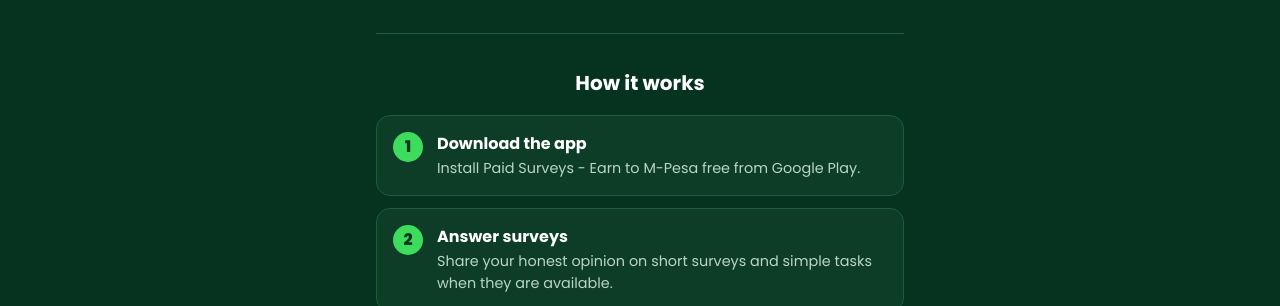
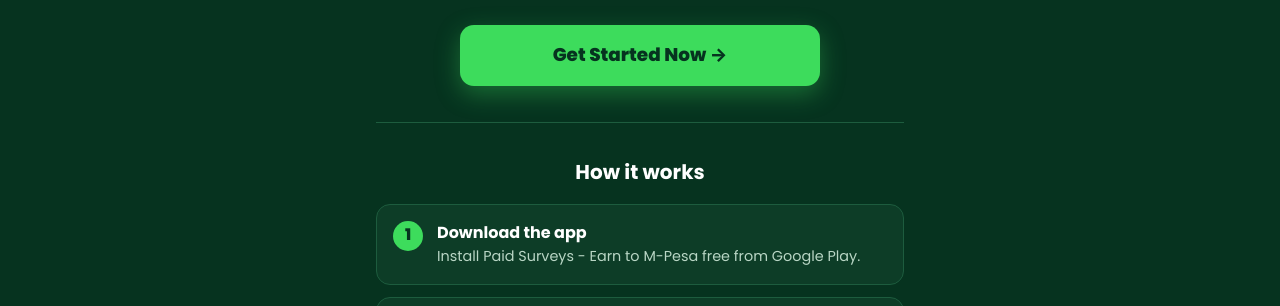
Before and after one commit to sklangat254/Peidsaveys, a plain HTML site: page index.html in a window 1280 px wide. Shown: the part 494-800 px from the top of the page. Drawn offline with Linux system fonts and the light colour scheme.

Commit message:
Update index.html

```diff
--- a/index.html
+++ b/index.html
@@ -39,6 +39,12 @@
   .note{font-size:.78rem;color:var(--muted);margin-top:12px}
   .badges{display:flex;justify-content:center;gap:8px;flex-wrap:wrap;margin-top:22px}
   .badges span{font-size:.75rem;background:rgba(255,255,255,.07);border:1px solid var(--line);border-radius:999px;padding:5px 12px;color:var(--muted)}
+
+  .start{display:block;width:100%;max-width:360px;margin:28px auto 0;background:var(--green);color:#06331f;
+         text-decoration:none;font-weight:800;font-size:1.15rem;padding:16px 24px;border-radius:14px;
+         box-shadow:0 8px 24px rgba(61,220,92,.35);transition:transform .15s,box-shadow .15s}
+  .start:hover{box-shadow:0 10px 30px rgba(61,220,92,.5)}
+  .start:active{transform:scale(.97)}
 
   section{padding:34px 0;border-top:1px solid var(--line)}
   h2{font-size:1.25rem;font-weight:700;margin-bottom:16px;text-align:center}
@@ -88,6 +94,8 @@
     <div class="badges">
       <span>✔ Free to join</span><span>📱 M-Pesa withdrawals</span><span>🔒 No payment required</span>
     </div>
+
+    <a class="start play-link" href="https://play.google.com/store/apps/details?id=com.paidosurvs.pesa" rel="noopener">Get Started Now →</a>
   </div>
 </header>
 
```
